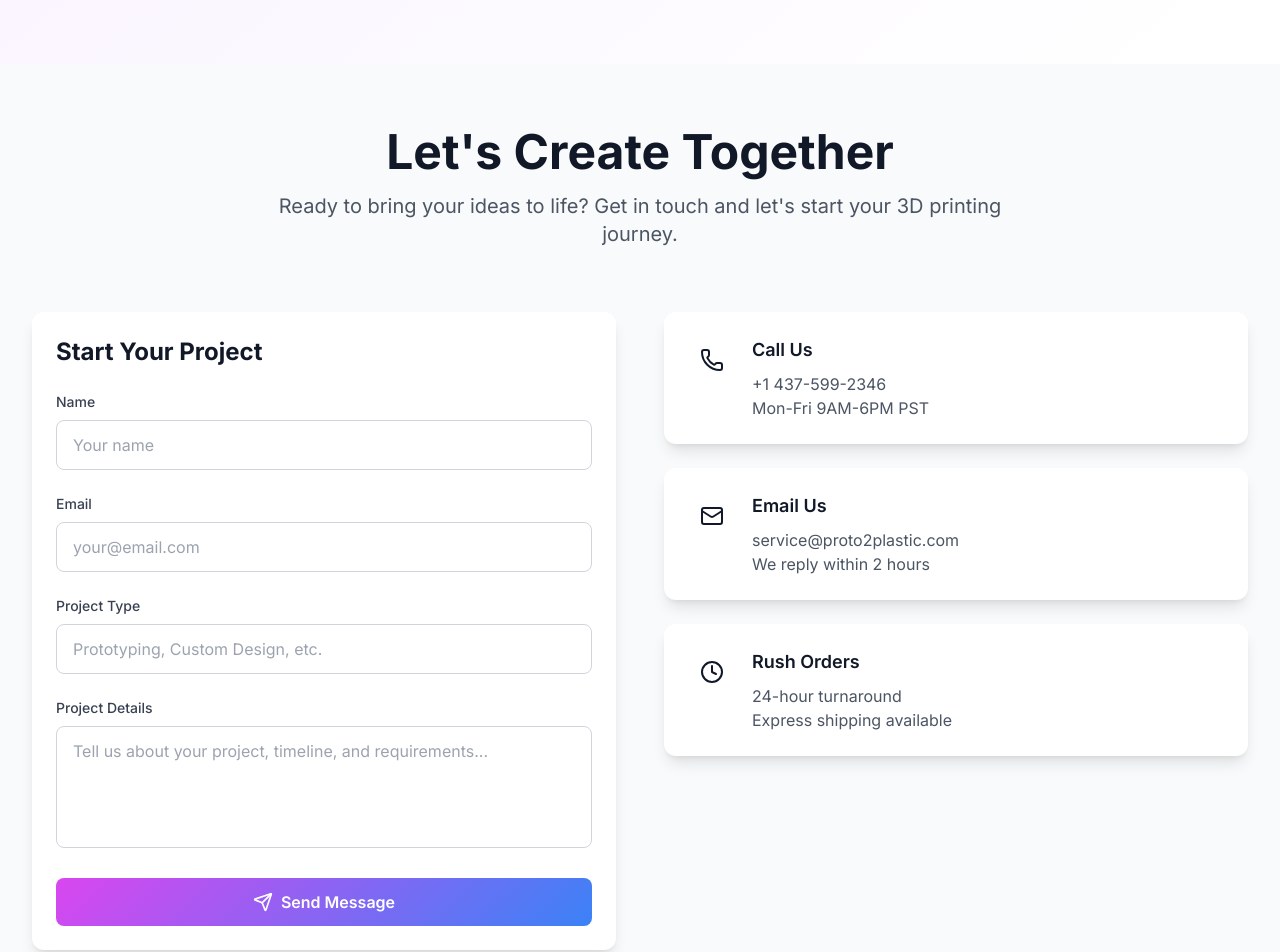
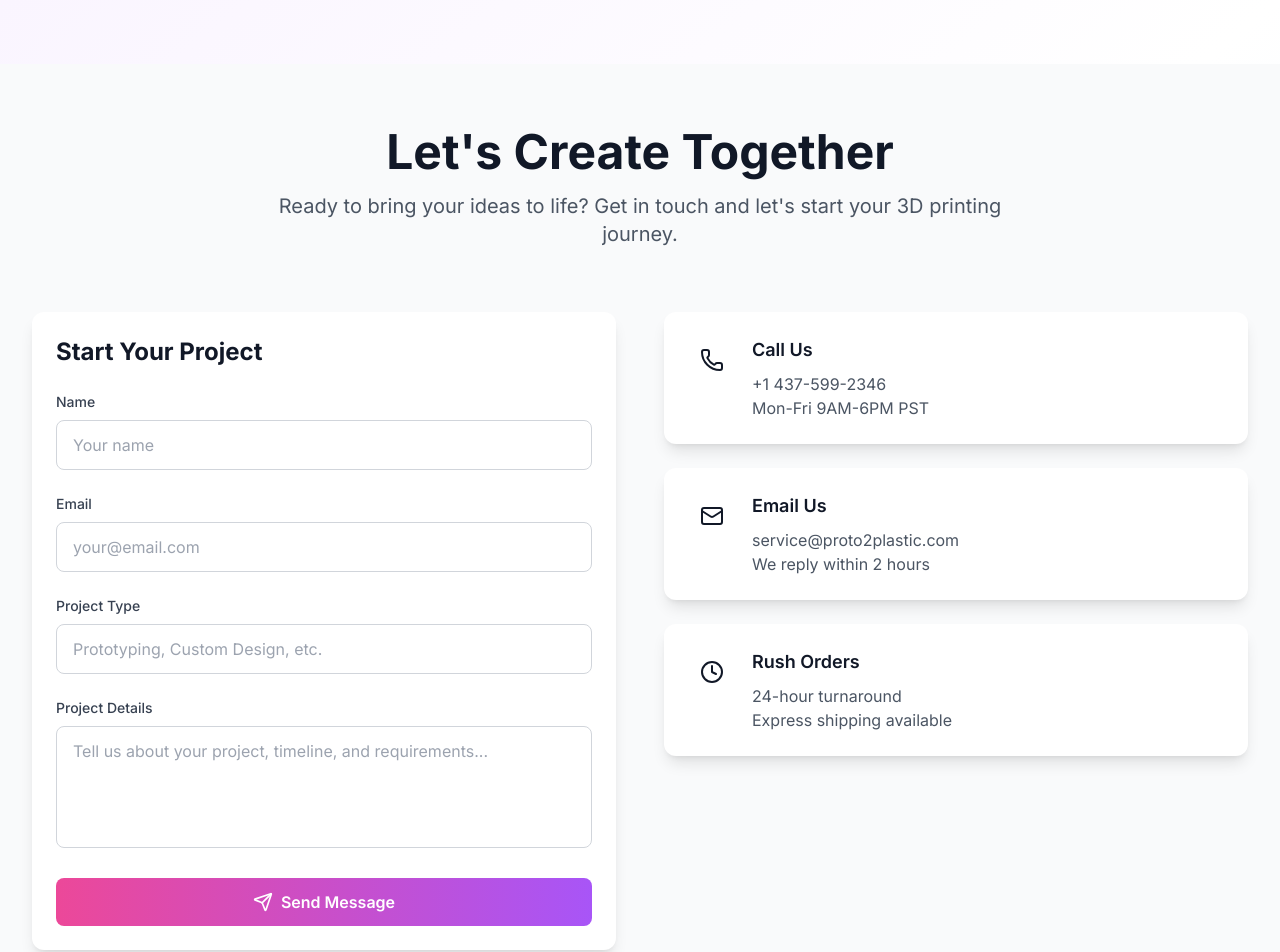
Before and after one commit to Tej-png/proto2Plastic, a Next.js app: page /contact in a window 1280 px wide. Shown: the top 952 px of the page. Built offline with nearby package versions, Linux system fonts and the light colour scheme.

Commit message:
added the bg-image and change the text color

```diff
--- a/app/globals.css
+++ b/app/globals.css
@@ -17,23 +17,24 @@
 @layer components {
   /* Button styles */
   .btn-primary {
-    @apply bg-gradient-primary text-white px-6 py-3 rounded-lg font-semibold
-           hover:shadow-lg transition-all duration-300 transform hover:scale-105;
+    @apply bg-gradient-to-r from-pink-500 to-purple-500
+    text-white px-6 py-3 rounded-lg font-semibold
+           hover:shadow-lg transition-transform duration-300 transform hover:scale-105;
   }
 
   .btn-secondary {
     @apply bg-white text-gray-900 px-6 py-3 rounded-lg font-semibold border-2 border-gray-200
-           hover:border-gray-300 transition-all duration-300 transform hover:scale-105;
+           hover:border-gray-300 transition-transform duration-300 transform hover:scale-105;
   }
 
   /* Card styles */
   .card {
-    @apply bg-white rounded-xl shadow-lg p-6 hover:shadow-xl transition-all duration-300;
+    @apply bg-white rounded-xl shadow-lg p-6 hover:shadow-xl transition-shadow duration-300;
   }
 
   /* Gradient text */
   .gradient-text {
-    @apply bg-gradient-primary bg-clip-text text-transparent;
+    @apply text-purple-500 bg-clip-text;
   }
 
   /* Section styles */
@@ -49,7 +50,10 @@
 
 /* Custom utilities */
 @layer utilities {
+  /* Safer alternative for text wrapping */
   .text-balance {
-    text-wrap: balance;
+    overflow-wrap: break-word;
+    word-wrap: break-word;
+    hyphens: auto;
   }
 }
--- a/components/Hero.tsx
+++ b/components/Hero.tsx
@@ -3,12 +3,13 @@
 import { motion } from 'framer-motion'
 import { Zap, Play } from 'lucide-react'
 import Link from 'next/link'
+import Image from "next/image";
 
 // Hero section component with animated content
 export default function Hero() {
 
   return (
-    <section className="relative min-h-screen flex items-center justify-center overflow-hidden pt-16">
+    <section className="relative min-h-screen flex items-center justify-center overflow-hidden  pt-16">
       {/* Background Image - Temporarily commented out until proper image is added */}
       {/* <div className="absolute inset-0 overflow-hidden">
         <Image
@@ -19,6 +20,8 @@ export default function Hero() {
           priority
         />
       </div> */}
+
+      <Image src="/images/3d-printer-bg.png" alt="3D Printer Background" fill className="object-cover opacity-90" priority />
 
       {/* Background decorative elements */}
       <div className="absolute inset-0 overflow-hidden">
```
